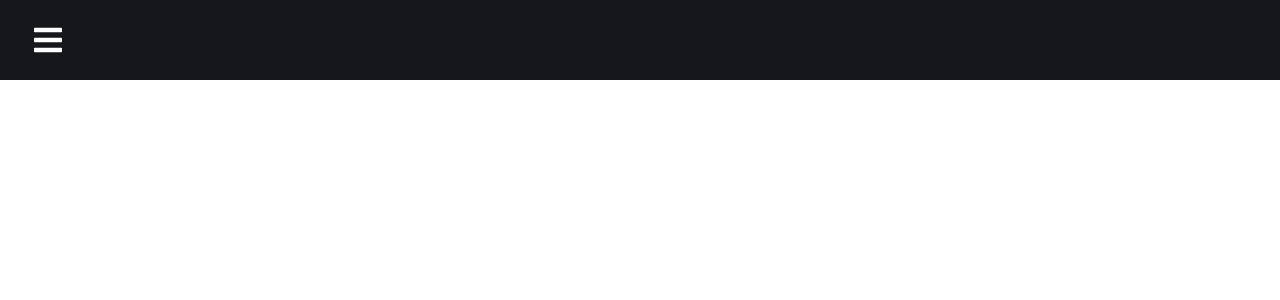
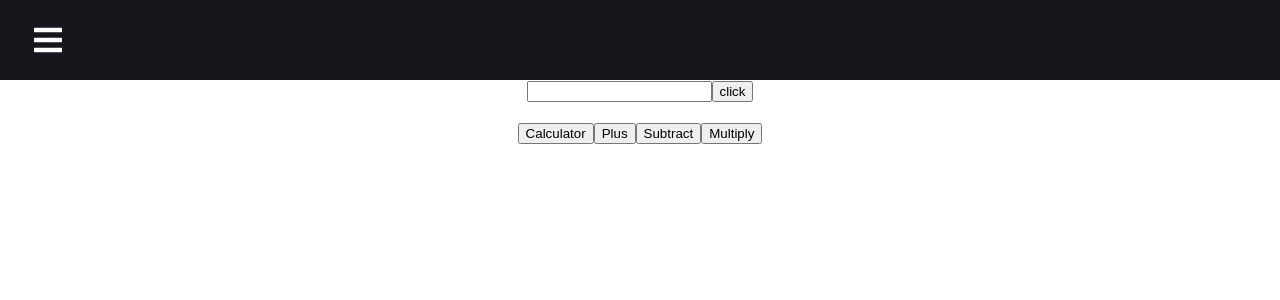
Before and after one commit to arcarnupab/Numer-proj, a React (Create React App) app: page /Anuphab in a window 1280 px wide. Shown: the top 300 px of the page. Built offline with nearby package versions, Linux system fonts and the light colour scheme.

Commit message:
19/11/22

```diff
--- a/src/App.js
+++ b/src/App.js
@@ -20,6 +20,7 @@ import Cholesky from './pages/LinearAlgebra/CholeskyDecomposition';
 import Jacobi from './pages/LinearAlgebra/JacobiIteration';
 import GaussSeidel from './pages/LinearAlgebra/GaussSeidel';
 import ConjugateGradient from './pages/LinearAlgebra/ConjugateGradient';
+import Anuphab from './pages/LinearAlgebra/anuphab'
 
 
 
@@ -36,6 +37,7 @@ function App() {
     <Sidebar />
     <Routes>
       <Route path="/" exact element={<Home/>}/>
+      <Route path="/Anuphab" element={<Anuphab/>}/>
       <Route path="/Contact" element={<Contact/>}/>
       <Route path="/RootOfEquations" element={<RootOfEquations/>}/>
       <Route path="/RootOfEquations/Bisection" element={<Bisection/>}/>
--- a/src/pages/LinearAlgebra/GaussElimination.js
+++ b/src/pages/LinearAlgebra/GaussElimination.js
@@ -31,11 +31,12 @@ function GaussElimination() {
 
   const cal = e =>{
     e.preventDefault()
+    let step = []
     let calmatrix = []
-
     //setmatrix a&b
     for(let i=0 ; i<size ; i++){
       calmatrix[i] = []
+      step[i] = []
       for(let j=0 ; j<=size ; j++){
         //console.log(Number(document.getElementById('column'+j+'row'+j).value))
         calmatrix[i].push(Number(document.getElementById('column'+i+'row'+j).value))
@@ -43,24 +44,31 @@ function GaussElimination() {
     }
     //console.log(calmatrix)
 
-
+    let tempa = calmatrix.map(a=>a.slice()) //line of deep clone array
     //calculator
     //Forward Elimination
-
     for(let i=0 ; i<=size ; i++){
+      let calstep = []
       for(let j=i+1 ; j<size ; j++){
         let temp = calmatrix[j][i]/calmatrix[i][i]
         for(let k=0 ; k<=size ; k++){
           let sol = temp*calmatrix[i][k]
           calmatrix[j][k] = calmatrix[j][k]-sol
+          tempa[j][k] = calmatrix[j][k]
         }
+        calstep.push(<div>{tempa[j]}</div>)
       }
+      step[i].push(<div>{calstep}</div>)
+      console.log(step[i])
     }
+    console.log(calmatrix)
+    console.log(tempa)
+
 
     let arrans = []
     arrans[size] = calmatrix[size-1][size]/calmatrix[size-1][size-1]
+
     //Backward Subsitution
-
     for(let i=size-1 ; i>=1 ; i--){
       arrans[i] = calmatrix[i-1][size]
       for(let j=i+1 ; j<=size ; j++){
@@ -109,6 +117,13 @@ function GaussElimination() {
           matrix.b
         }
       </div>
+      <div className='matrix f'>
+        <div>
+          {
+            matrix.c
+          }
+        </div>
+      </div><br/>
     </div>
   )
 }
--- /dev/null
+++ b/src/pages/LinearAlgebra/anuphab.js
@@ -0,0 +1,147 @@
+import React, { useState } from 'react'
+import { create, all, matrix } from 'mathjs'
+
+function Anuphab() {
+    const [matrixs, setmatrixs] = useState({a:[],b:[],p:[],s:[],m:[]})
+    const [show, setshow] = useState({p:false,s:false,m:false});
+    const [S, setS] = useState('')
+    const config = { }
+    const math = create(all, config)
+
+    let size = Number(S)
+    const genarate = e =>{
+        e.preventDefault()
+        let matrixb = []
+        let temp = []
+
+        for(let i=0 ; i<size ; i++){
+            temp[i] = []
+            matrixb[i] = []
+            let arrinput = []
+            let arrinputb = []
+            for(let j=0 ; j<size ; j++){
+                arrinput.push(
+                        <input
+                        id={"rw"+i+"cl"+j}
+                        />
+                )
+                arrinputb.push(
+                    <input
+                    id={"rwb"+i+"clb"+j}
+                    />
+                )
+            }
+            temp[i].push(<div className='matrix a'>
+                {arrinput}
+            </div>)
+            matrixb[i].push(<div className='matrix B'>
+                {arrinputb}
+            </div>)
+        }
+        let arrx = []
+        let arrb = []
+        arrx.push(<div className='matrix b'>{temp}</div>)
+        arrb.push(<div className='matrix b'>{matrixb}</div>)
+        // setmatrixs({a:arrx,b:arrb})
+        setmatrixs({...matrixs,a:arrx,b:arrb});
+
+    }
+    const cal = e =>{
+        e.preventDefault()
+        let MatA = []
+        let MatB = []
+        for(let a=0 ; a<size ; a++){
+            MatA[a] = []
+            MatB[a] = []
+            for(let b=0 ; b<size ; b++){
+                MatA[a].push(Number(document.getElementById("rw"+a+"cl"+b).value))
+                MatB[a].push(Number(document.getElementById("rwb"+a+"clb"+b).value))
+            }
+        }
+
+        console.log(MatA)
+        console.log(MatB)
+
+        let MatPlus = math.add(MatA, MatB)
+        let MatMinus = math.subtract(MatA,MatB)
+        let MathMul = math.multiply(MatA, MatB)
+
+
+        setmatrixs({...matrixs,a:matrixs.a,b:matrixs.b,p:MatPlus,s:MatMinus,m:MathMul})
+        //console.log(Mathdivi)
+
+
+
+    }
+    return(
+    <div>
+            <input
+            onChange={event => setS(event.target.value)}
+            value = {S}/>
+        <button onClick={genarate}>click</button>
+        <div className='matrix f'>
+            <div className='matrix w'>
+                {
+                    matrixs.a
+                }
+                <br/>
+            </div>
+             <div className='matrix w'>
+                {
+                    matrixs.b
+                }
+            </div>
+        </div>
+        <button onClick={cal}>Calculator</button>
+        <button onClick={(e)=>{setshow({...show,p:!show.p})}}>Plus</button>
+        <button onClick={(e)=>{setshow({...show,s:!show.s})}}>Subtract</button>
+        <button onClick={(e)=>{setshow({...show,m:!show.m})}}>Multiply</button>
+        <br/>
+        <div className='matrix f'>
+            <div>
+                <table className='m-c'>
+                    {
+                    matrixs.p.map((a,b)=>{
+                        if(!show.p) return null;
+                        return (<tr>
+                            {
+                                a.map((inner) =>{
+                                    return <td  className='matrixrendered'>{inner}</td>
+                                })
+                            }
+                        </tr>)
+                    })}
+                </table>
+                <table className='m-c'>
+                    {
+                    matrixs.s.map((a,b)=>{
+                        if(!show.s) return null;
+                        return (<tr>
+                            {
+                                a.map((inner) =>{
+                                    return <td  className='matrixrendered'>{inner}</td>
+                                })
+                            }
+                        </tr>)
+                    })}
+                </table>
+                <table className='m-c'>
+                    {
+                    matrixs.m.map((a,b)=>{
+                        if(!show.m) return null;
+                        return (<tr>
+                            {
+                                a.map((inner) =>{
+                                    return <td  className='matrixrendered'>{inner}</td>
+                                })
+                            }
+                        </tr>)
+                    })}
+                </table>
+
+                </div>
+        </div>
+    </div>
+    )
+}
+export default Anuphab
--- a/src/pages/LinearAlgebra/template.css
+++ b/src/pages/LinearAlgebra/template.css
@@ -33,3 +33,14 @@ p.listhead{
     font-size: 20px;
     text-decoration: underline;
 }
+.matrixrendered{
+    padding: 20px;
+    border: 1px solid #000;
+    text-align: center;
+}
+table{
+    border-spacing: 0;
+}
+.m-c{
+    margin: 0 auto;
+}
```
